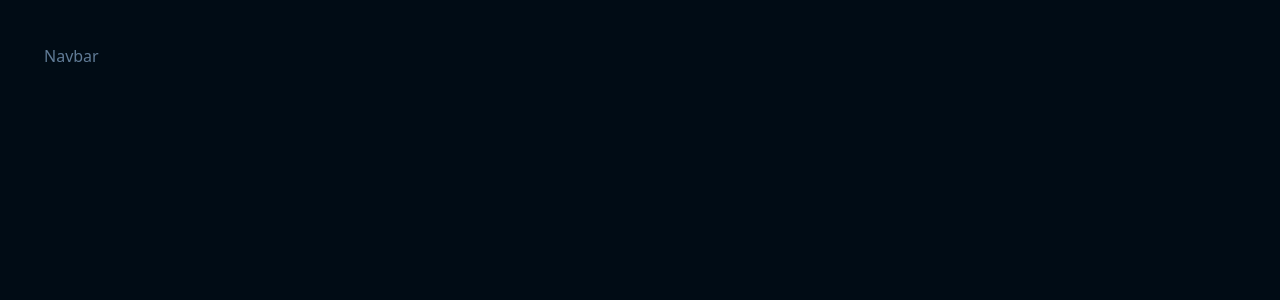
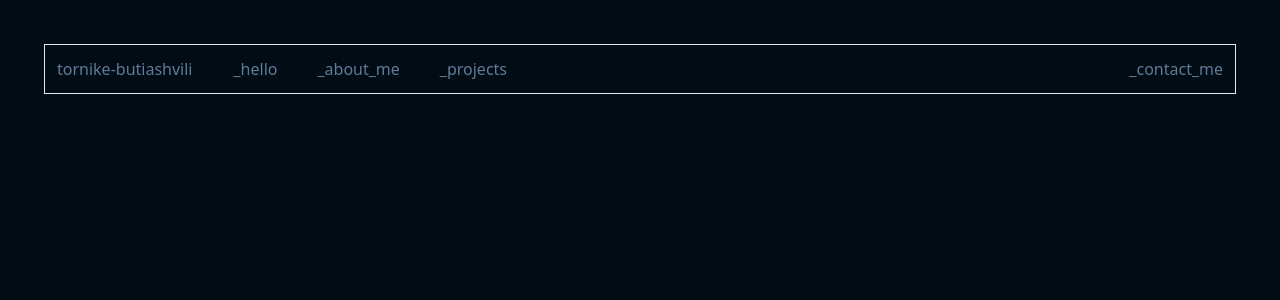
Before and after one commit to tornike2002/portfolio-website, a React (Vite) app: page / in a window 1280 px wide. Shown: the top 300 px of the page. Built offline with nearby package versions, Linux system fonts and the light colour scheme.

Commit message:
created navbar texture with font color

```diff
--- a/src/components/navbar/Navbar.tsx
+++ b/src/components/navbar/Navbar.tsx
@@ -1,5 +1,21 @@
 const Navbar = () => {
-  return <div className="text-navPrimary">Navbar</div>;
+  return (
+    <div className="text-navPrimary text-base flex items-center border p-3">
+      <div className="w-52">
+        <h1>tornike-butiashvili</h1>
+      </div>
+      <div className="flex justify-between items-center w-full">
+        <div className="flex gap-10">
+          <h1>_hello</h1>
+          <h1>_about_me</h1>
+          <h1>_projects</h1>
+        </div>
+        <div>
+          <h1>_contact_me</h1>
+        </div>
+      </div>
+    </div>
+  );
 };
 
 export default Navbar;
--- a/src/index.css
+++ b/src/index.css
@@ -1,3 +1,5 @@
+@import url('https://fonts.googleapis.com/css2?family=Fira+Code:wght@300;400;500;600;700&display=swap');
+/* font-family: 'Fira Code', monospace; ===> fira code */
 * {
   box-sizing: border-box;
   margin: 0;
```
